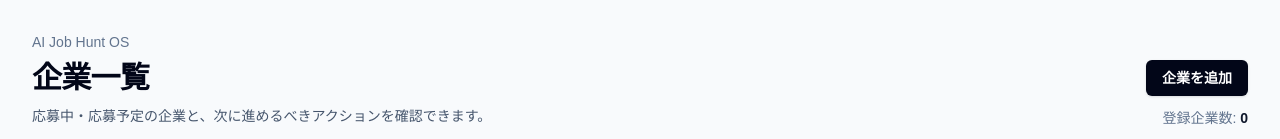
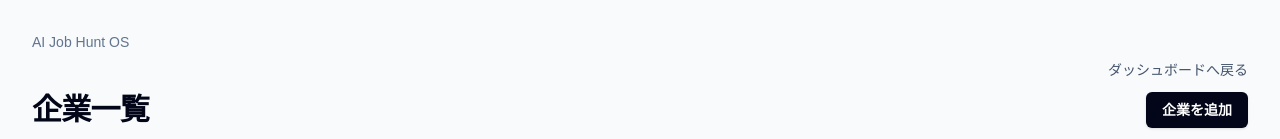
Before and after one commit to tomokitatsuda/ai-job-hunt-os, a Next.js app: page /companies in a window 1280 px wide. Shown: the top 139 px of the page. Built offline with nearby package versions, Linux system fonts and the light colour scheme; no server answers; the database is empty.

Commit message:
fix: add dashboard link to companies page

```diff
--- a/src/app/companies/page.tsx
+++ b/src/app/companies/page.tsx
@@ -80,6 +80,12 @@ export default async function CompaniesPage() {
               </p>
             </div>
             <div className="flex flex-col gap-3 sm:items-end">
+              <Link
+                href="/"
+                className="text-sm font-medium text-slate-600 underline-offset-4 hover:text-slate-900 hover:underline"
+              >
+                ダッシュボードへ戻る
+              </Link>
               <Link
                 href="/companies/new"
                 className="inline-flex items-center justify-center rounded-md bg-slate-950 px-4 py-2 text-sm font-semibold text-white shadow-sm hover:bg-slate-800"
```
